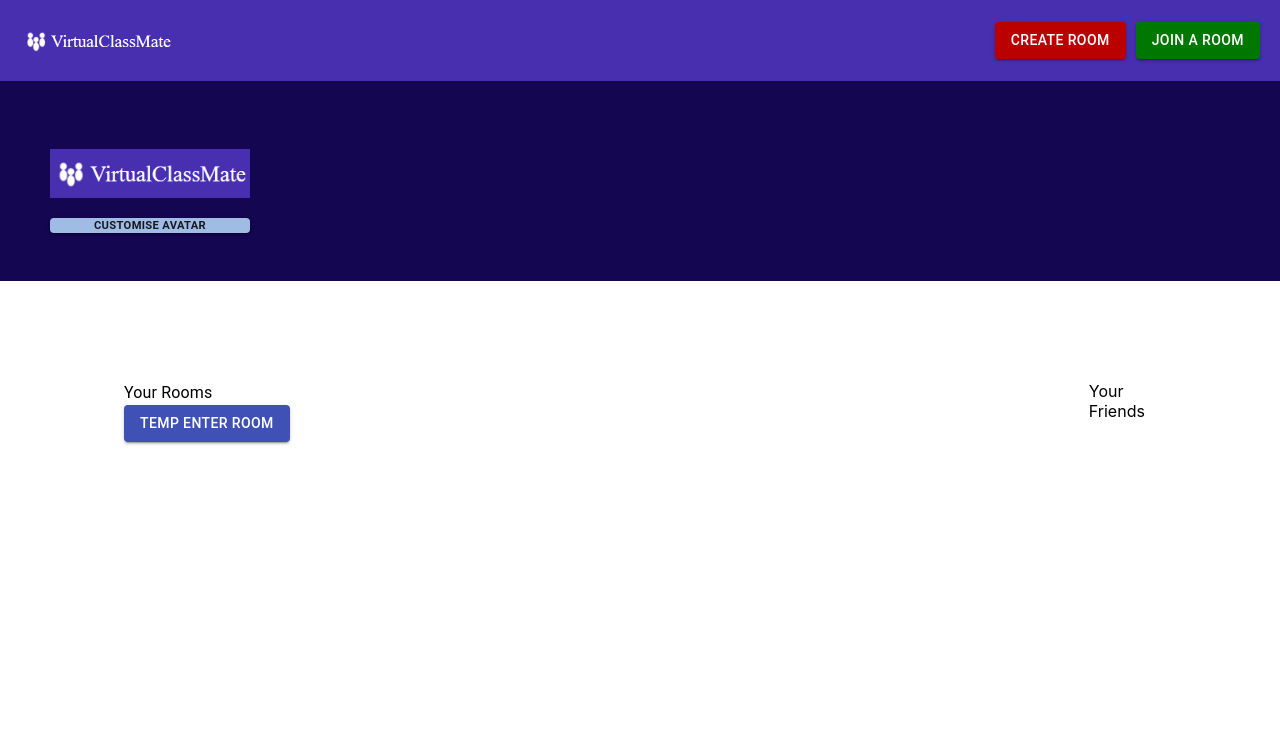
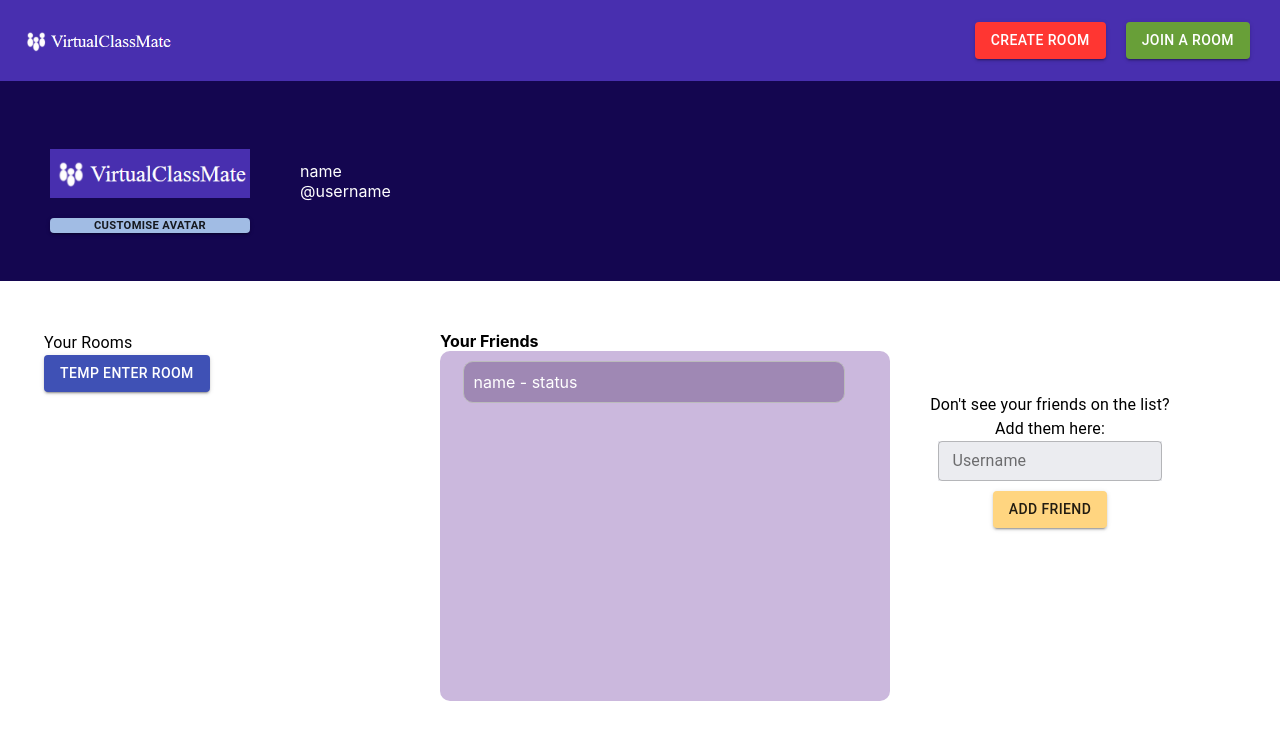
Before and after one commit to quacklinhui/VirtualClassMate, a React (Create React App) app in the folder frontend/: page /home in a window 1280 px wide. Shown: the top 740 px of the page. Built offline with nearby package versions, Linux system fonts and the light colour scheme.

Commit message:
Updated Home Page

```diff
--- a/frontend/src/HomeComponents/AvatarBar/AvatarBar.css
+++ b/frontend/src/HomeComponents/AvatarBar/AvatarBar.css
@@ -12,7 +12,8 @@
     align-items: flex-start;
     width: 200px;
     margin-left: 50px;
-    position: absolute;
+    position: relative;
+    color: #fff;
 }
 
 .avatar {
--- a/frontend/src/HomeComponents/AvatarBar/AvatarBar.js
+++ b/frontend/src/HomeComponents/AvatarBar/AvatarBar.js
@@ -10,6 +10,10 @@ function AvatarBar(){
                 <img className = 'avatar' src = {avatar} alt = "avatar"></img>
                 <Button variant="contained"  style = {{backgroundColor: 'rgb(161, 188, 228)', height: '15px', marginTop: '20px', fontSize: '0.7rem', fontWeight: 'bold', alignSelf: 'center'}}className = "customizeavatar">Customise Avatar</Button>
             </div>
+            <div className = "flexContainer">
+                <div>name</div>
+                <div>@username</div>
+            </div>
 
         </div>
     )
--- a/frontend/src/HomeComponents/FriendList/FriendList.css
+++ b/frontend/src/HomeComponents/FriendList/FriendList.css
@@ -0,0 +1,17 @@
+.friends {
+    padding: 10px;
+    border: 1px solid #bbb;
+    background-color: rgb(159, 136, 180);
+    border-radius: 10px;
+    margin-top: 10px;
+    display: flex;
+    flex-direction: column;
+    width: 80%;
+    margin-left: 5%;
+}
+
+.friends span {
+    font-size: 1.0em;
+    text-decoration: none;
+    color: #fff;
+}
--- a/frontend/src/HomeComponents/FriendList/FriendList.js
+++ b/frontend/src/HomeComponents/FriendList/FriendList.js
@@ -1,9 +1,20 @@
-import React from 'react';
+import React, {Component} from 'react';
 import './FriendList.css';
 
-function FriendList(){
+// for integrating backend for friends list: https://www.andreasreiterer.at/react-list-component/
+function FriendList(props){
     return(
-        <div style = {{width: '100px'}}>Your Friends</div>
+        <>
+            <div style = {{display: 'flex', flexDirection: 'column'}}>
+                <div style = {{width: '300px', fontWeight: 'bold'}}>Your Friends</div>
+                <div style = {{backgroundColor: 'rgb(203, 184, 221)', borderRadius: '10px', width: '150%', height: '350px', position: 'relative'}}>
+                    <div className = "friends">
+                        <span>name - status</span>
+                    </div>
+                </div>
+            </div>
+
+        </>
     )
 }
 
--- a/frontend/src/HomeComponents/HomePage.js
+++ b/frontend/src/HomeComponents/HomePage.js
@@ -2,7 +2,7 @@ import NavBar from './NavBar/NavBar';
 import AvatarBar from './AvatarBar/AvatarBar';
 import FriendList from './FriendList/FriendList';
 
-import {Button, Typography, Paper, Box, Container} from '@material-ui/core'
+import {Button, Typography, Paper, Box, Container, TextField} from '@material-ui/core'
 import CreateRoomPopUp from './CreateRoomPopUp/CreateRoomPopUp';
 import {useState} from 'react';
 import {BrowserRouter as Router,  useHistory} from "react-router-dom";
@@ -18,7 +18,7 @@ function HomePage() {
       <main>
         <NavBar />
         <AvatarBar />
-        <div style = {{display: 'flex', alignItems: 'flex-start', marginRight: '100px', marginLeft: '100px', marginTop: '100px'}}>
+        <div style = {{display: 'flex', alignItems: 'flex-start', marginLeft: '20px', marginTop: '50px', marginRight: '20px'}}>
           <Container color = "primary.main" maxWidth="lrg">
             <Typography>
                 Your Rooms
@@ -29,6 +29,13 @@ function HomePage() {
           </Container>
 
           <FriendList />
+
+          <Container style = {{marginLeft: '100px', marginTop: '5%', display: 'flex', flexDirection: 'column', alignItems: 'center'}}>
+            <Typography>Don't see your friends on the list?</Typography>
+            <Typography> Add them here:</Typography>
+            <TextField id="addFriend" label="Username" variant="outlined" size = "small" style={{ width: '60%', backgroundColor: '#EBECF0', marginBottom: '10px', radiusBorder: '10px'}}/>
+            <Button variant = "contained" style = {{backgroundColor: '#FFD580'}}>Add Friend</Button>
+          </Container>
         </div>
 
         </main>
--- a/frontend/src/HomeComponents/NavBar/Button.js
+++ b/frontend/src/HomeComponents/NavBar/Button.js
@@ -9,9 +9,9 @@ function Buttons(){
     const [createJoinRoomPopUp, setJoinRoomCreatePopUp] = useState(false);
     return (
         <>
-        <ul className = "nav-buttons" style = {{marginRight: '20px'}}>
-            <Button variant="contained" style = {{backgroundColor: '#b00', color: '#fff'}} className = "navbar-button-red" onClick={() => { setCreatePopUp(true)}}><a href = "#">Create Room</a></Button>
-            <Button variant="contained" style = {{backgroundColor: '#070', color: '#fff', marginLeft: '10px'}} className = "navbar-button-green" onClick={() => {setJoinRoomCreatePopUp(true)}}><a href = "#">Join a Room</a></Button>
+        <ul className = "nav-buttons" style = {{marginRight: '30px'}}>
+            <Button variant="contained" style = {{backgroundColor: '#ff3632', color: '#fff'}} className = "navbar-button-red" onClick={() => { setCreatePopUp(true)}}><a href = "#">Create Room</a></Button>
+            <Button variant="contained" style = {{backgroundColor: '#689f38', color: '#fff', marginLeft: '20px'}} className = "navbar-button-green" onClick={() => {setJoinRoomCreatePopUp(true)}}><a href = "#">Join a Room</a></Button>
         </ul>
          <CreateRoomPopUp trigger = {createPopUp} setTrigger = {setCreatePopUp}/>
          <JoinRoomPopUp trigger = {createJoinRoomPopUp} setTrigger = {setJoinRoomCreatePopUp}/>
```
